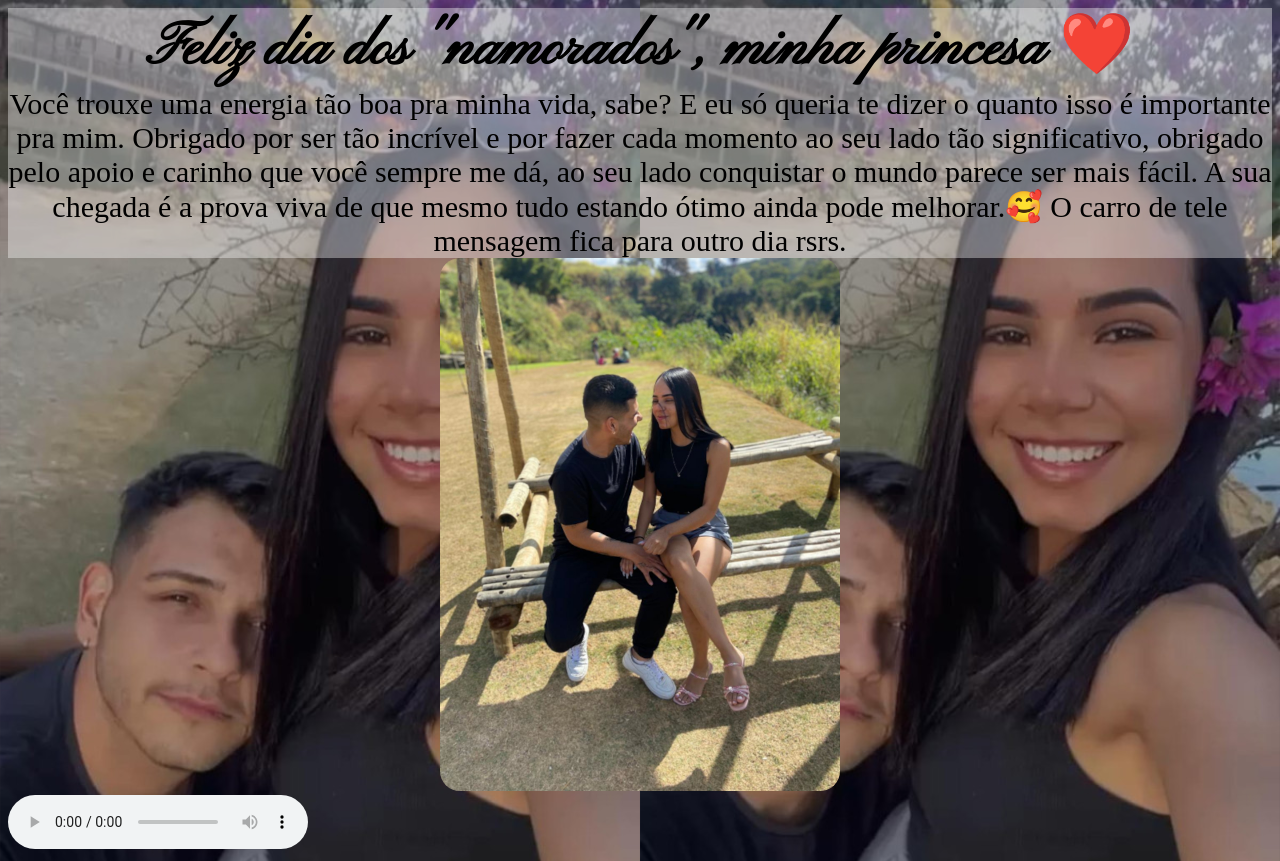
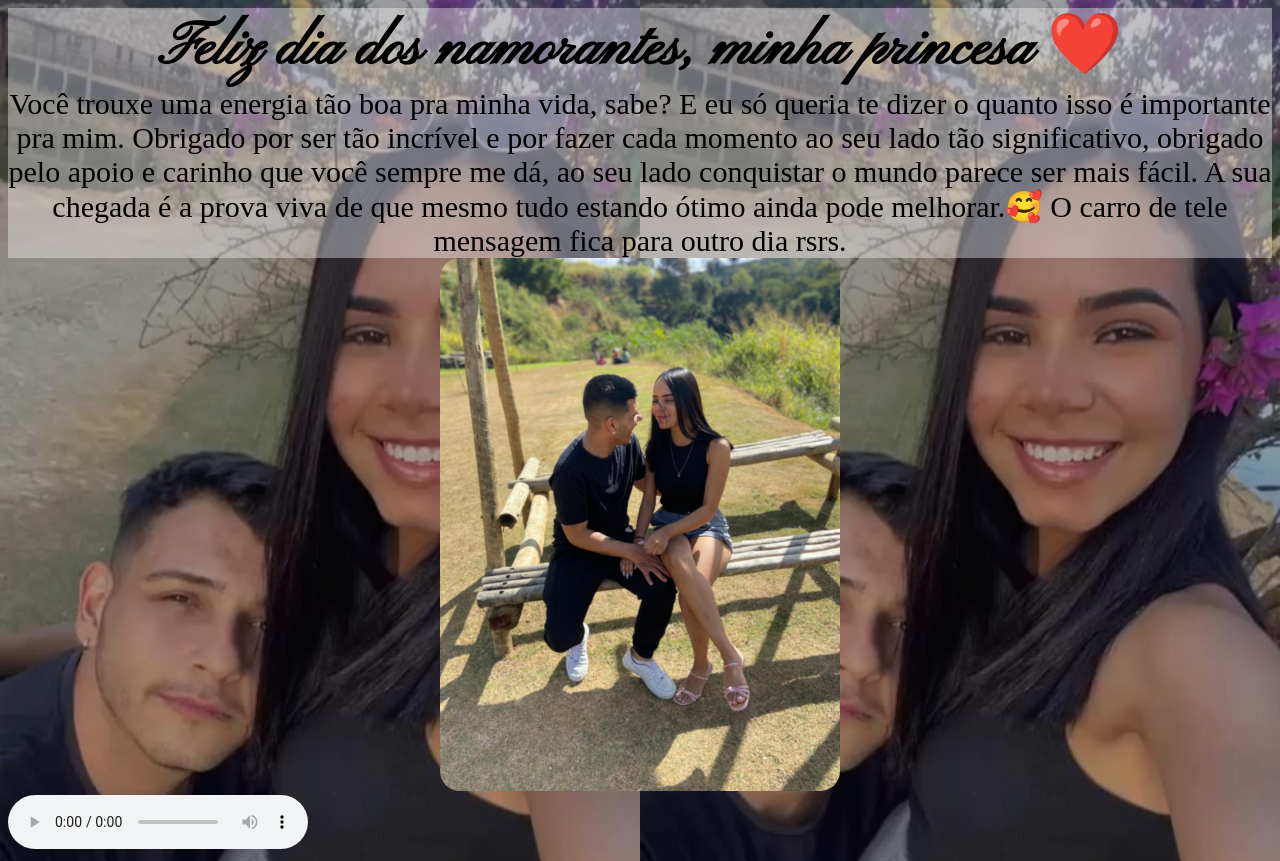
Before and after one commit to BernardoDev01/deusa, a plain HTML site: page index.html in a window 1280 px wide. Drawn offline with Linux system fonts and the light colour scheme; a web font is replaced by a local one.

Commit message:
namorantes

```diff
--- a/index.html
+++ b/index.html
@@ -8,7 +8,7 @@
     <title>Deusa</title>
 </head>
 <body>
-    <h1>Feliz dia dos "namorados", minha princesa ❤️</h1>
+    <h1>Feliz dia dos namorantes, minha princesa ❤️</h1>
     <p>Você trouxe uma energia tão boa pra minha vida, sabe? E eu só queria te dizer o quanto isso é importante pra mim. Obrigado por ser tão incrível e por fazer cada momento ao seu lado tão significativo, obrigado pelo apoio e carinho que você sempre me dá, ao seu lado conquistar o mundo parece ser mais fácil. A sua chegada é a prova viva de que mesmo tudo estando ótimo ainda pode melhorar.🥰
     O carro de tele mensagem fica para outro dia rsrs.
     </p>
```
